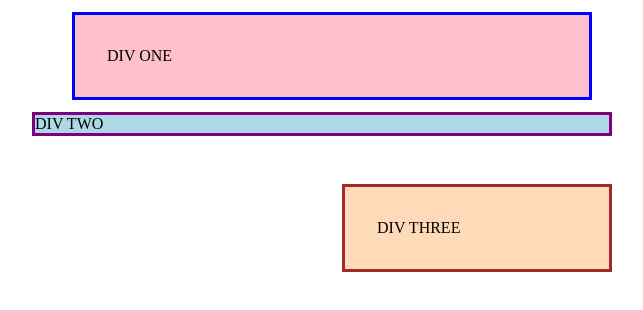
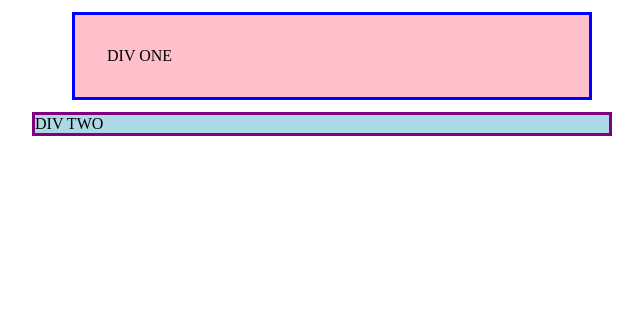
Before and after one commit to Last-Uchiha18/Odin-Project, a plain HTML site: page index.html in a window 1280 px wide. Shown: the whole page, without its empty margins (328-971 px from the left). Drawn offline with Linux system fonts and the light colour scheme.

Commit message:
After formatting mac

```diff
--- a/index.html
+++ b/index.html
@@ -16,9 +16,6 @@
     <div class="two">
         DIV TWO
     </div>
-    <div class="three">
-        DIV THREE
-    </div>
 </body>
 
 </html>
```
Also changed, not shown: 1 other file.
